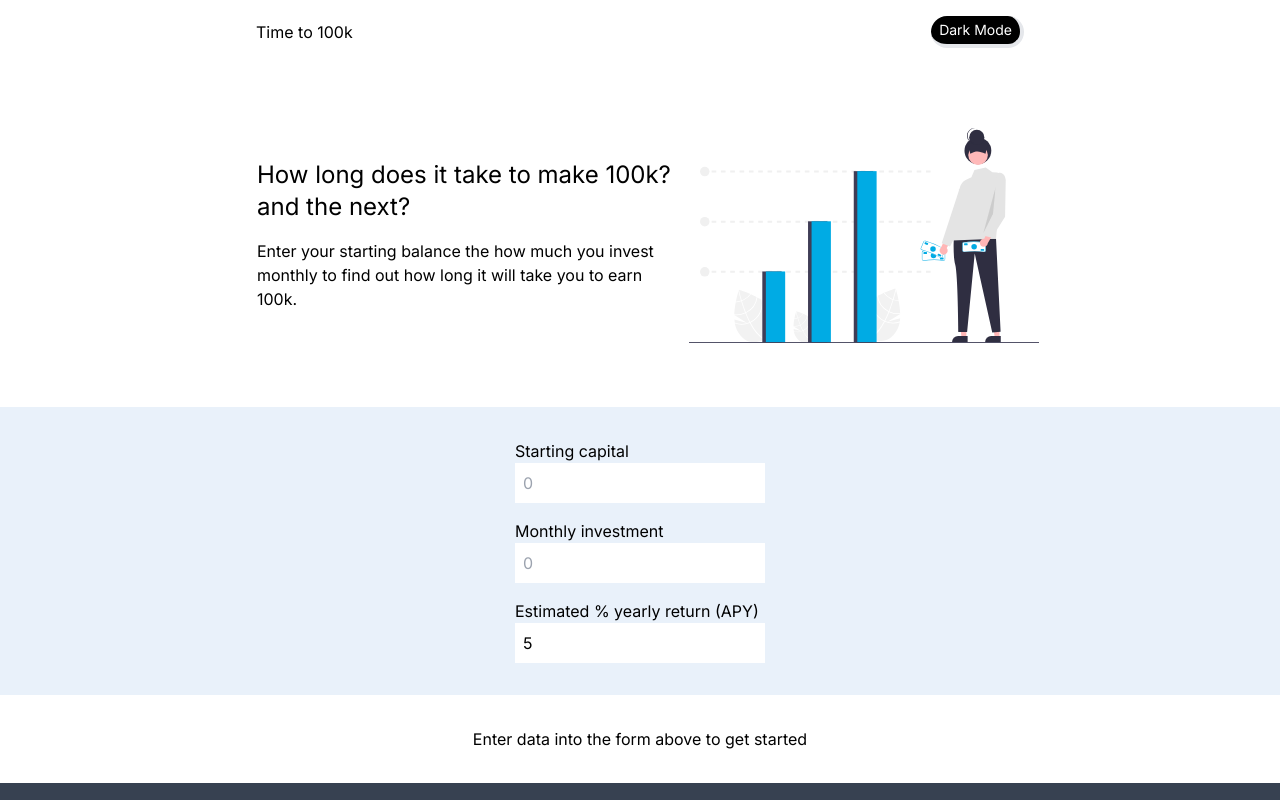
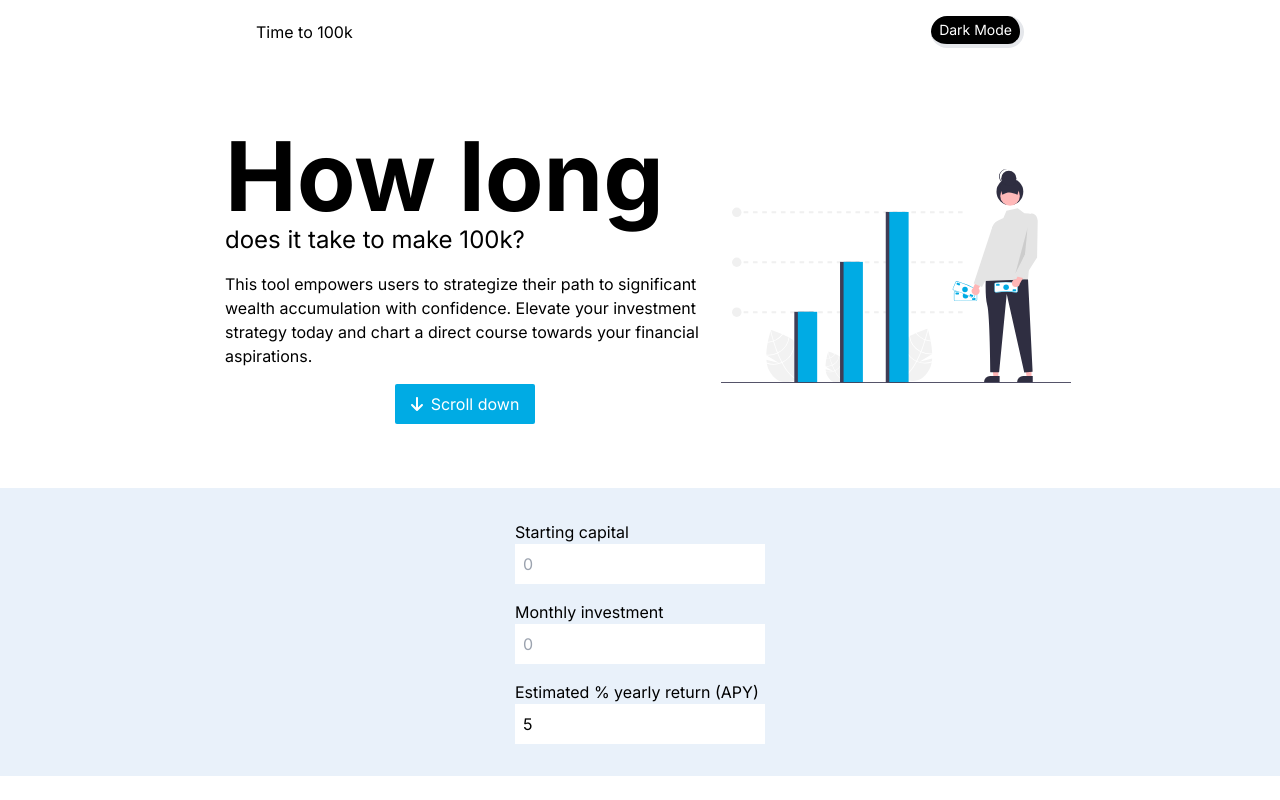
Before and after one commit to zackhanni/time-to-100k, a Next.js app: page / in a window 1280 px wide. Shown: the top 800 px of the page. Built offline with nearby package versions, Linux system fonts and the light colour scheme.

Commit message:
replace filler text. added scroll down button to header

```diff
--- a/app/components/Hero.tsx
+++ b/app/components/Hero.tsx
@@ -1,17 +1,26 @@
+import { faArrowDown } from "@fortawesome/free-solid-svg-icons";
+import { FontAwesomeIcon } from "@fortawesome/react-fontawesome";
 import Image from "next/image";
 
 export default function Hero() {
   return (
     <section className="flex flex-col sm:flex-row items-center justify-center py-16 ">
-      <div className="flex flex-col max-w-md space-y-4 px-4 sm:px-4 ">
+      <div className="flex flex-col max-w-lg space-y-4 px-4 sm:px-4 ">
         <h1 className="text-2xl">
-          How long does it take to make 100k? and the next?
+          <span className="font-bold text-7xl sm:text-8xl pb-4">How long</span>
+          <br /> does it take to make 100k?
         </h1>
         <p>
-          Enter your starting balance the how much you invest monthly to find
-          out how long it will take you to earn 100k.
+          This tool empowers users to strategize their path to significant
+          wealth accumulation with confidence. Elevate your investment strategy
+          today and chart a direct course towards your financial aspirations.
         </p>
-        {/* <div className="bg-[#00ABE4] h-8 w-full px-8 border-b-4 border-black"></div> */}
+        <a
+          href="#input"
+          className=" bg-[#00ABE4] flex items-center justify-center py-2 px-4 mx-auto rounded-sm text-white"
+        >
+          <FontAwesomeIcon className="pr-2" icon={faArrowDown} /> Scroll down
+        </a>
       </div>
 
       <Image
```
